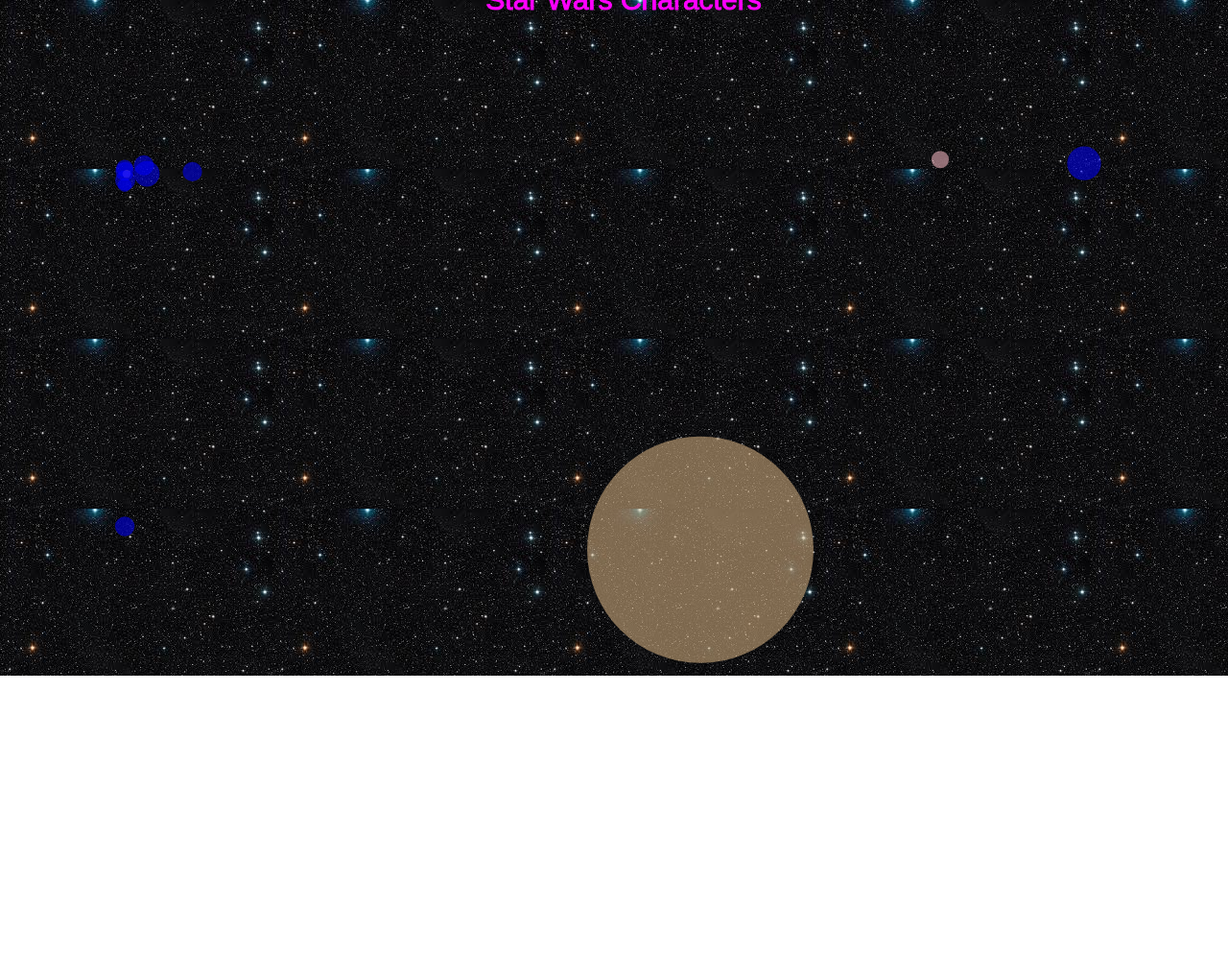
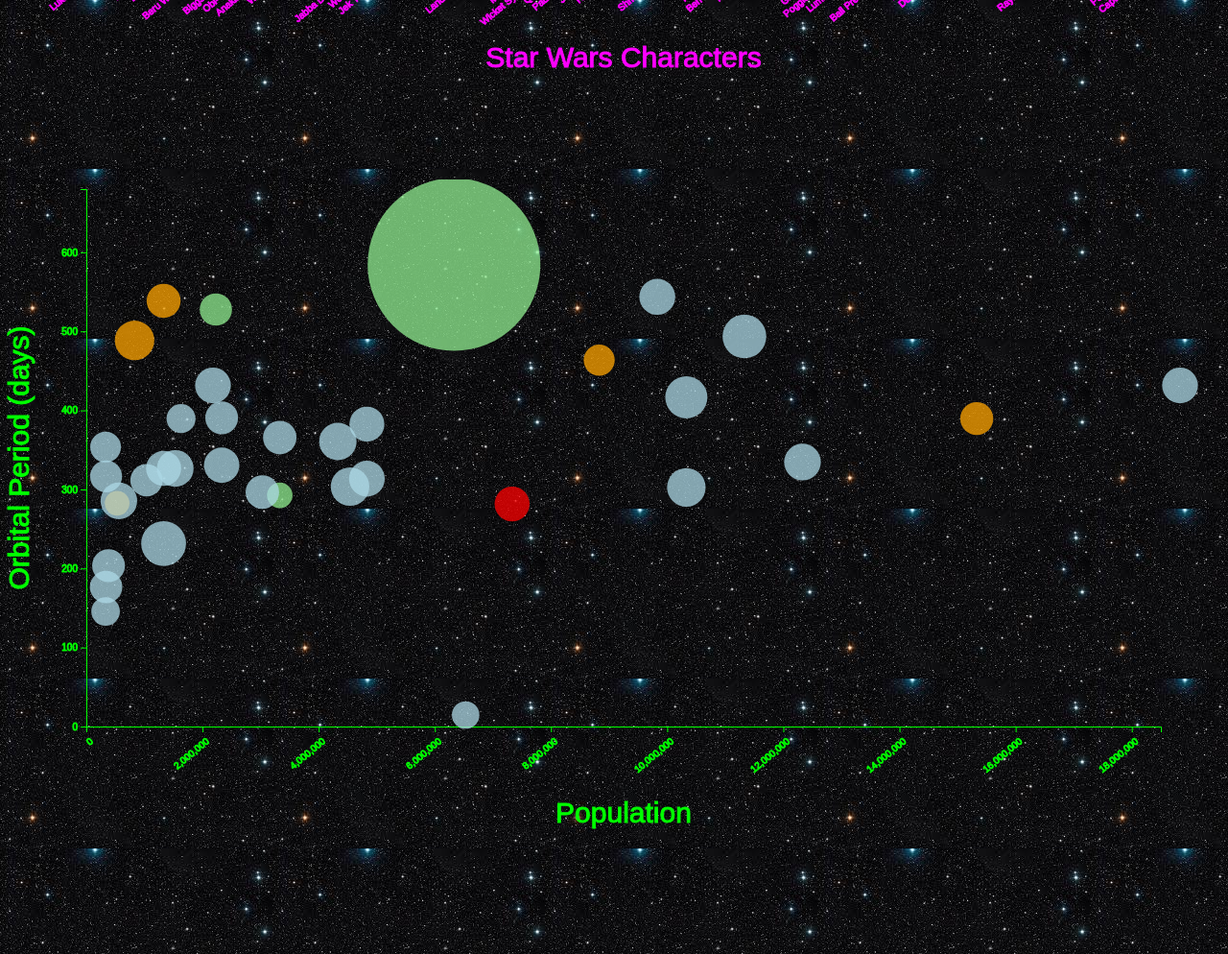
Before and after one commit to JoeBumbaca/StarWarsData, a website built with webpack: page dist/index.html in a window 1280 px wide. Shown: the part 1240-2234 px from the top of the page at 96% size. Before the commit the page ends 1944 px from the top, so only its background shows below. Built offline with nearby package versions, Linux system fonts and the light colour scheme; animation ran at ten frames a second.

Commit message:
Add axis, music and fav-icon

```diff
--- a/data/planets.json
+++ b/data/planets.json
@@ -8,7 +8,7 @@
     "gravity": "1 standard",
     "terrain": "desert",
     "surface_water": "1",
-    "population": "200000",
+    "population": "2000000",
     "residents": [
       "https://swapi.co/api/people/1/",
       "https://swapi.co/api/people/2/",
@@ -41,7 +41,7 @@
     "gravity": "1 standard",
     "terrain": "grasslands, mountains",
     "surface_water": "40",
-    "population": "2000000000",
+    "population": "2000000",
     "residents": [
       "https://swapi.co/api/people/5/",
       "https://swapi.co/api/people/68/",
@@ -58,13 +58,13 @@
   {
     "name": "Yavin IV",
     "rotation_period": "24",
-    "orbital_period": "4818",
+    "orbital_period": "518",
     "diameter": "10200",
     "climate": "temperate, tropical",
     "gravity": "1 standard",
     "terrain": "jungle, rainforests",
     "surface_water": "8",
-    "population": "1000",
+    "population": "10000",
     "residents": [],
     "films": [
       "https://swapi.co/api/films/1/"
@@ -82,7 +82,7 @@
     "gravity": "1.1 standard",
     "terrain": "tundra, ice caves, mountain ranges",
     "surface_water": "100",
-    "population": "10",
+    "population": "1000",
     "residents": [],
     "films": [
       "https://swapi.co/api/films/2/"
@@ -100,7 +100,7 @@
     "gravity": "N/A",
     "terrain": "swamp, jungles",
     "surface_water": "8",
-    "population": "10",
+    "population": "1000",
     "residents": [],
     "films": [
       "https://swapi.co/api/films/2/",
@@ -114,7 +114,7 @@
   {
     "name": "Bespin",
     "rotation_period": "12",
-    "orbital_period": "5110",
+    "orbital_period": "110",
     "diameter": "118000",
     "climate": "temperate",
     "gravity": "1.5 (surface), 1 standard (Cloud City)",
@@ -140,7 +140,7 @@
     "gravity": "0.85 standard",
     "terrain": "forests, mountains, lakes",
     "surface_water": "8",
-    "population": "30000000",
+    "population": "3000000",
     "residents": [
       "https://swapi.co/api/people/30/"
     ],
@@ -160,7 +160,7 @@
     "gravity": "1 standard",
     "terrain": "grassy hills, swamps, forests, mountains",
     "surface_water": "12",
-    "population": "4500000000",
+    "population": "4500000",
     "residents": [
       "https://swapi.co/api/people/3/",
       "https://swapi.co/api/people/21/",
@@ -193,7 +193,7 @@
     "gravity": "1 standard",
     "terrain": "cityscape, mountains",
     "surface_water": "unknown",
-    "population": "1000000000000",
+    "population": "1000000",
     "residents": [
       "https://swapi.co/api/people/34/",
       "https://swapi.co/api/people/55/",
@@ -218,7 +218,7 @@
     "gravity": "1 standard",
     "terrain": "ocean",
     "surface_water": "100",
-    "population": "1000000000",
+    "population": "1000000",
     "residents": [
       "https://swapi.co/api/people/22/",
       "https://swapi.co/api/people/72/",
@@ -234,13 +234,13 @@
   {
     "name": "Geonosis",
     "rotation_period": "30",
-    "orbital_period": "256",
+    "orbital_period": "156",
     "diameter": "11370",
     "climate": "temperate, arid",
     "gravity": "0.9 standard",
     "terrain": "rock, desert, mountain, barren",
     "surface_water": "5",
-    "population": "100000000000",
+    "population": "1000000",
     "residents": [
       "https://swapi.co/api/people/63/"
     ],
@@ -254,13 +254,13 @@
   {
     "name": "Utapau",
     "rotation_period": "27",
-    "orbital_period": "351",
+    "orbital_period": "151",
     "diameter": "12900",
     "climate": "temperate, arid, windy",
     "gravity": "1 standard",
     "terrain": "scrublands, savanna, canyons, sinkholes",
     "surface_water": "0.9",
-    "population": "95000000",
+    "population": "9500000",
     "residents": [
       "https://swapi.co/api/people/83/"
     ],
@@ -280,7 +280,7 @@
     "gravity": "1 standard",
     "terrain": "volcanoes, lava rivers, mountains, caves",
     "surface_water": "0",
-    "population": "20000",
+    "population": "200000",
     "residents": [],
     "films": [
       "https://swapi.co/api/films/6/"
@@ -298,7 +298,7 @@
     "gravity": "1 standard",
     "terrain": "jungle, forests, lakes, rivers",
     "surface_water": "60",
-    "population": "45000000",
+    "population": "4500000",
     "residents": [
       "https://swapi.co/api/people/13/",
       "https://swapi.co/api/people/80/"
@@ -319,7 +319,7 @@
     "gravity": "1 standard",
     "terrain": "glaciers, mountains, ice canyons",
     "surface_water": "unknown",
-    "population": "19000000",
+    "population": "1900000",
     "residents": [],
     "films": [
       "https://swapi.co/api/films/6/"
@@ -375,7 +375,7 @@
     "gravity": "unknown",
     "terrain": "caves, desert, mountains, volcanoes",
     "surface_water": "unknown",
-    "population": "1400000000",
+    "population": "10000000",
     "residents": [],
     "films": [
       "https://swapi.co/api/films/6/"
@@ -393,7 +393,7 @@
     "gravity": "1 standard",
     "terrain": "cityscape",
     "surface_water": "unknown",
-    "population": "22000000000",
+    "population": "12000000",
     "residents": [
       "https://swapi.co/api/people/12/"
     ],
@@ -411,7 +411,7 @@
     "gravity": "1 standard",
     "terrain": "plains, urban, hills, forests",
     "surface_water": "70",
-    "population": "3000000000",
+    "population": "3000000",
     "residents": [
       "https://swapi.co/api/people/14/",
       "https://swapi.co/api/people/18/"
@@ -430,7 +430,7 @@
     "gravity": "1 standard",
     "terrain": "jungles, oceans, urban, swamps",
     "surface_water": "60",
-    "population": "1300000000",
+    "population": "1300000",
     "residents": [
       "https://swapi.co/api/people/15/"
     ],
@@ -448,7 +448,7 @@
     "gravity": "1 standard",
     "terrain": "urban, oceans, swamps, bogs",
     "surface_water": "unknown",
-    "population": "7000000000",
+    "population": "7000000",
     "residents": [
       "https://swapi.co/api/people/16/"
     ],
@@ -466,7 +466,7 @@
     "gravity": "1 standard",
     "terrain": "oceans, savannas, mountains, grasslands",
     "surface_water": "unknown",
-    "population": "1000",
+    "population": "10000",
     "residents": [],
     "films": [],
     "created": "2014-12-10T17:23:29.896000Z",
@@ -482,7 +482,7 @@
     "gravity": "unknown",
     "terrain": "rocky islands, oceans",
     "surface_water": "98",
-    "population": "62000000",
+    "population": "6200000",
     "residents": [
       "https://swapi.co/api/people/19/"
     ],
@@ -500,7 +500,7 @@
     "gravity": "1 standard",
     "terrain": "plains, seas, mesas",
     "surface_water": "10",
-    "population": "4000000000",
+    "population": "4000000",
     "residents": [],
     "films": [
       "https://swapi.co/api/films/2/"
@@ -518,7 +518,7 @@
     "gravity": "1",
     "terrain": "oceans, reefs, islands",
     "surface_water": "100",
-    "population": "27000000000",
+    "population": "2700000",
     "residents": [
       "https://swapi.co/api/people/27/"
     ],
@@ -536,7 +536,7 @@
     "gravity": "1",
     "terrain": "plains, forests",
     "surface_water": "40",
-    "population": "1200000000",
+    "population": "1200000",
     "residents": [
       "https://swapi.co/api/people/28/"
     ],
@@ -554,7 +554,7 @@
     "gravity": "1",
     "terrain": "mountains, volcanoes, rocky deserts",
     "surface_water": "5",
-    "population": "18500000000",
+    "population": "1850000",
     "residents": [
       "https://swapi.co/api/people/31/"
     ],
@@ -572,7 +572,7 @@
     "gravity": "1",
     "terrain": "mountains, volcanoes, rocky deserts",
     "surface_water": "5",
-    "population": "18500000000",
+    "population": "18500000",
     "residents": [
       "https://swapi.co/api/people/31/"
     ],
@@ -590,7 +590,7 @@
     "gravity": "1.56",
     "terrain": "swamps, deserts, jungles, mountains",
     "surface_water": "unknown",
-    "population": "2000000000",
+    "population": "11000000",
     "residents": [
       "https://swapi.co/api/people/41/"
     ],
@@ -608,7 +608,7 @@
     "gravity": "0.9",
     "terrain": "forests, deserts, savannas",
     "surface_water": "unknown",
-    "population": "5200",
+    "population": "52000",
     "residents": [
       "https://swapi.co/api/people/44/"
     ],
@@ -626,7 +626,7 @@
     "gravity": "1",
     "terrain": "mountains, valleys, deserts, tundra",
     "surface_water": "5",
-    "population": "1500000000",
+    "population": "15000000",
     "residents": [
       "https://swapi.co/api/people/45/",
       "https://swapi.co/api/people/46/"
@@ -645,7 +645,7 @@
     "gravity": "1",
     "terrain": "urban, barren",
     "surface_water": "unknown",
-    "population": "421000000",
+    "population": "4210000",
     "residents": [
       "https://swapi.co/api/people/48/"
     ],
@@ -681,7 +681,7 @@
     "gravity": "1",
     "terrain": "lakes, islands, swamps, seas",
     "surface_water": "80",
-    "population": "500000000",
+    "population": "500000",
     "residents": [
       "https://swapi.co/api/people/53/"
     ],
--- a/src/bubble_chart.js
+++ b/src/bubble_chart.js
@@ -1,5 +1,5 @@
 export const bubble_chart = () => {
-  let margin = { left: 100, right: 80, top: 20, bottom: 130 };
+  let margin = { left: 100, right: 80, top: 10, bottom: 130 };
 
   let width = 1300 - margin.left - margin.right;
   let height = 700 - margin.top - margin.bottom;
@@ -8,11 +8,40 @@
 
   let bubble_chart = d3.select('#bubble_chart')
     .append('svg')
-    .attr("height", height + margin.top, + margin.bottom)
-    .attr("width", width + margin.left, margin.right);
+    .attr("height", height + margin.top + margin.bottom)
+    .attr("width", width + margin.left + margin.right);
 
   let g = bubble_chart.append("g")
     .attr("transform", "translate(" + margin.left + "," + margin.top + ")");
+
+  let xAxis = g.append("g")
+    .attr("class", "bubble-x-axis")
+    .attr("transform", "translate(0, " + height + ")")
+
+  let yAxis = g.append("g")
+    .attr("class", "bubble-y-axis");
+
+
+  g.append("text")
+    .attr("class", "xAxisLabel")
+    .attr("x", width / 2)
+    .attr("y", height + 100)
+    .attr("font-size", "30px")
+    .attr("text-anchor", "middle")
+    .text("Population")
+    .attr("stroke", "lime")
+    .attr("fill", "lime");
+
+  let yLabel = g.append("text")
+    .attr("class", "yAxisLabel")
+    .attr("x", - (height / 2))
+    .attr("y", -60)
+    .attr("font-size", "30px")
+    .attr("text-anchor", "middle")
+    .attr("transform", "rotate(-90)")
+    .text("Orbital Period (days)")
+    .attr("stroke", "lime")
+    .attr("fill", "lime");
 
   d3.json("../data/planets.json")
     .then(data => {
@@ -23,26 +52,57 @@
         datum.population = +datum.population;
       })
 
+      let y = d3.scaleLinear()
+        .domain([0, d3.max(data, d => { return (d.orbital_period) })])
+        .range([height, 0]);
+
+      let x = d3.scaleLinear()
+        .domain([0, d3.max(data, d => { return (d.population) })])
+        .range([0, (width)]);
+
+      let r = d3.scaleLinear()
+        .domain([0, d3.max(data, d => { return d.diameter })])
+        .range([10, 90]);
+
+      let xAxisCall = d3.axisBottom(x);
+      xAxis.call(xAxisCall)
+        .selectAll("text")
+        .attr("y", "10")
+        .attr("x", "-5")
+        .attr("text-anchor", "end")
+        .attr("transform", "rotate(-40)")
+        .attr("stroke", "lime");
+
+      let yAxisCall = d3.axisLeft(y)
+        .ticks(7)
+        .tickFormat(d => {
+          return d
+        });
+      yAxis.call(yAxisCall)
+        .selectAll("text")
+        .attr("stroke", "lime");
+
+
       let circles = g.selectAll("circle")
         .data(data);
 
       circles.enter()
         .append("circle")
-        .attr("cx", d => { return (d.population / 10000) })
-        .attr("cy", d => { return (d.orbital_period / 12) })
-        .attr("r", d => { return (d.diameter / 1000) })
+        .attr("cx", d => { return (x(d.population) + 20 )})
+        .attr("cy", d => { return height - (y(d.orbital_period) + 12) })
+        .attr("r", d => { return r(d.diameter) })
         .attr("fill", d => {
             switch(true) {
             case (d.rotation_period < 20):
-              return "burlywood";
+              return "lightgreen";
             case (d.rotation_period < 30):
-              return "blue";
+              return "lightblue";
             case (d.rotation_period < 40):
-              return "pink";
+              return "orange";
             default:
               return "red"
           }
         })
-        .attr("opacity", .55);
+        .attr("opacity", .75);
     })
 }
--- a/src/index.js
+++ b/src/index.js
@@ -4,7 +4,6 @@
 
 
 document.addEventListener("DOMContentLoaded", () => {
-  canvas();
   chart();
   bubble_chart();
 });
```
Also changed, not shown: dist/images/lightsabers.jpeg (added), dist/index.html, dist/stylesheets/main.css, 1 other file.
